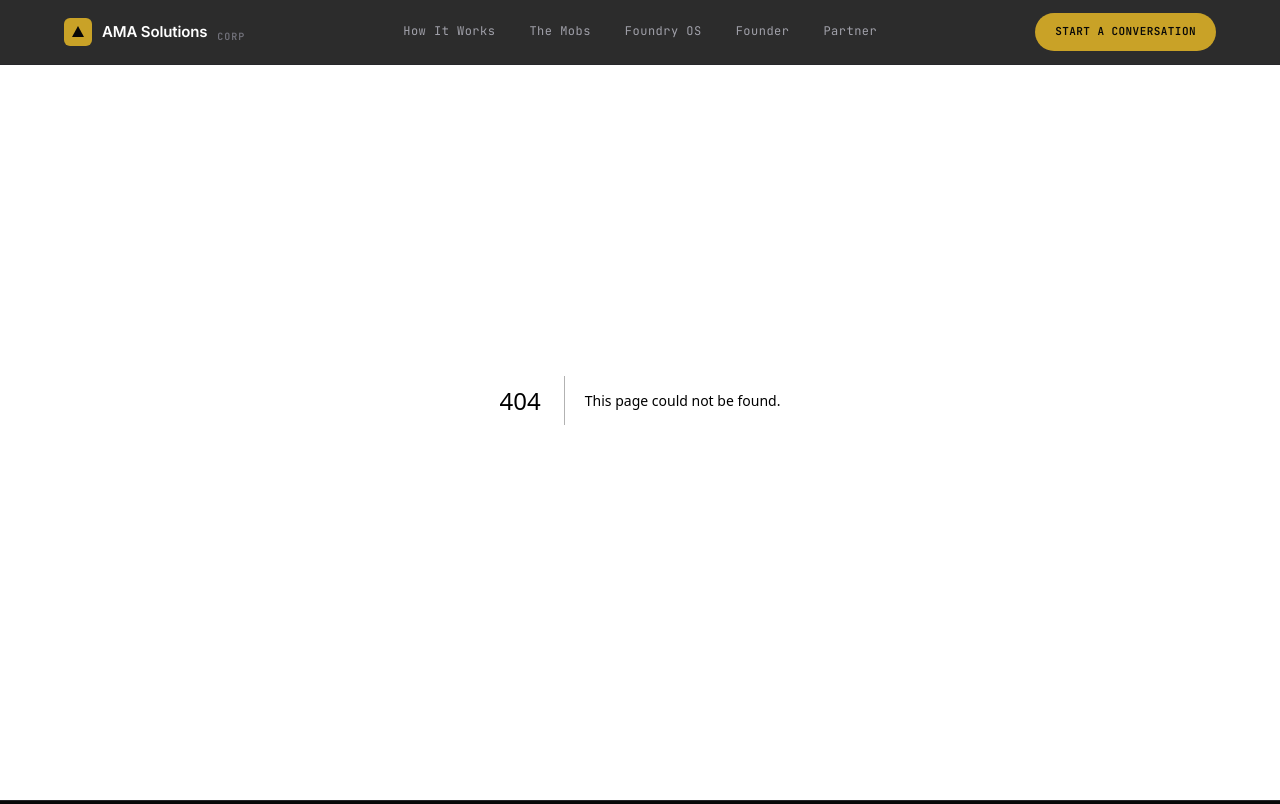
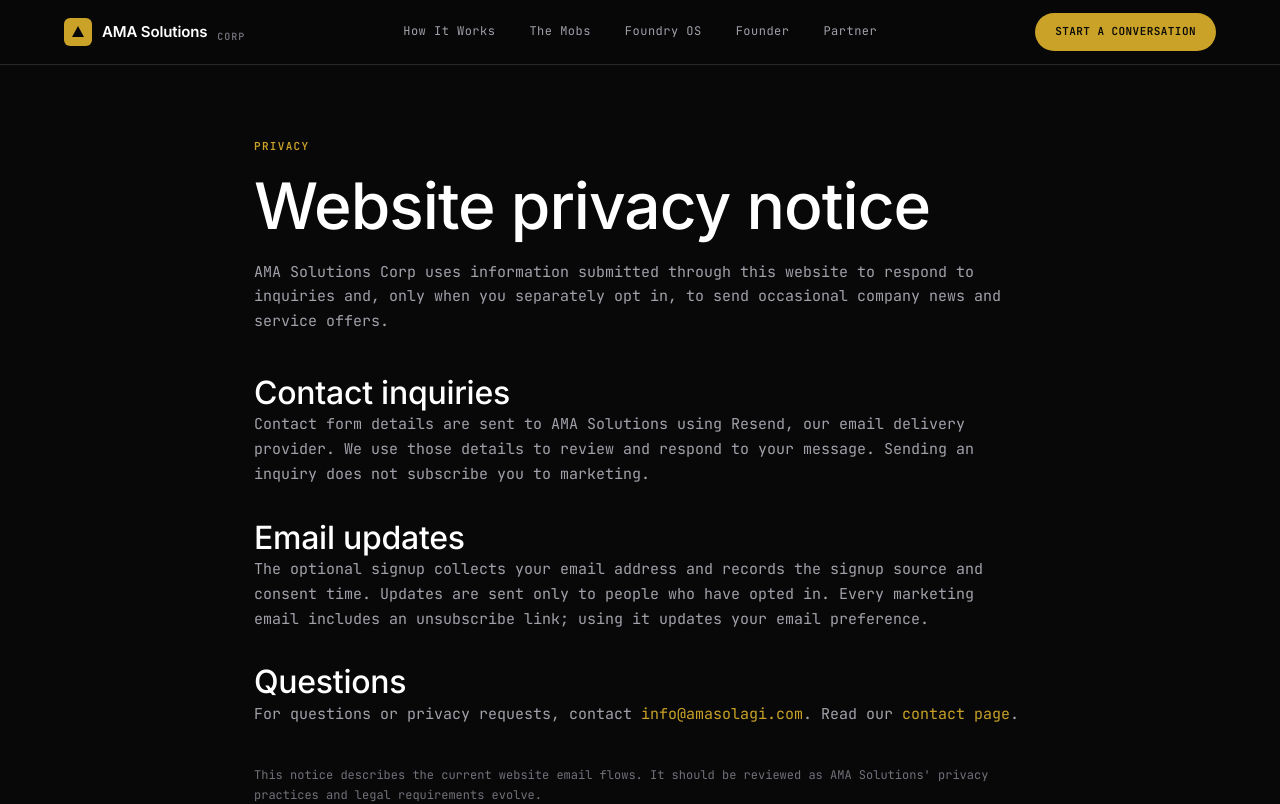
Before and after one commit to MajorDream444/amasolagi-site, a Next.js app: page /privacy in a window 1280 px wide. Before the commit this address had no page. Shown: the top 804 px of the page. Built offline with nearby package versions, Linux system fonts and the light colour scheme.

Commit message:
Publish website privacy and email unsubscribe notice

```diff
--- /dev/null
+++ b/src/app/privacy/page.tsx
@@ -0,0 +1,38 @@
+import type { Metadata } from "next";
+import Link from "next/link";
+import { pageMetadata } from "@/lib/metadata";
+
+export const metadata: Metadata = pageMetadata({
+  title: "Privacy",
+  description: "How AMA Solutions handles website inquiries and optional email updates.",
+  path: "/privacy",
+});
+
+export default function PrivacyPage() {
+  return (
+    <section className="section" style={{ paddingTop: 140 }}>
+      <div className="container" style={{ maxWidth: 820 }}>
+        <p className="label-mono" style={{ color: "var(--gold)" }}>Privacy</p>
+        <h1 className="display-lg" style={{ margin: "20px 0" }}>Website privacy notice</h1>
+        <p className="body-mono" style={{ color: "var(--text-secondary)" }}>
+          AMA Solutions Corp uses information submitted through this website to respond to inquiries and, only when you separately opt in, to send occasional company news and service offers.
+        </p>
+        <h2 className="display-sm" style={{ marginTop: 40 }}>Contact inquiries</h2>
+        <p className="body-mono" style={{ color: "var(--text-secondary)" }}>
+          Contact form details are sent to AMA Solutions using Resend, our email delivery provider. We use those details to review and respond to your message. Sending an inquiry does not subscribe you to marketing.
+        </p>
+        <h2 className="display-sm" style={{ marginTop: 32 }}>Email updates</h2>
+        <p className="body-mono" style={{ color: "var(--text-secondary)" }}>
+          The optional signup collects your email address and records the signup source and consent time. Updates are sent only to people who have opted in. Every marketing email includes an unsubscribe link; using it updates your email preference.
+        </p>
+        <h2 className="display-sm" style={{ marginTop: 32 }}>Questions</h2>
+        <p className="body-mono" style={{ color: "var(--text-secondary)" }}>
+          For questions or privacy requests, contact <a href="mailto:info@amasolagi.com" style={{ color: "var(--gold)" }}>info@amasolagi.com</a>. Read our <Link href="/contact" style={{ color: "var(--gold)" }}>contact page</Link>.
+        </p>
+        <p className="body-mono" style={{ color: "var(--text-dim)", fontSize: 12, marginTop: 40 }}>
+          This notice describes the current website email flows. It should be reviewed as AMA Solutions&apos; privacy practices and legal requirements evolve.
+        </p>
+      </div>
+    </section>
+  );
+}
```
